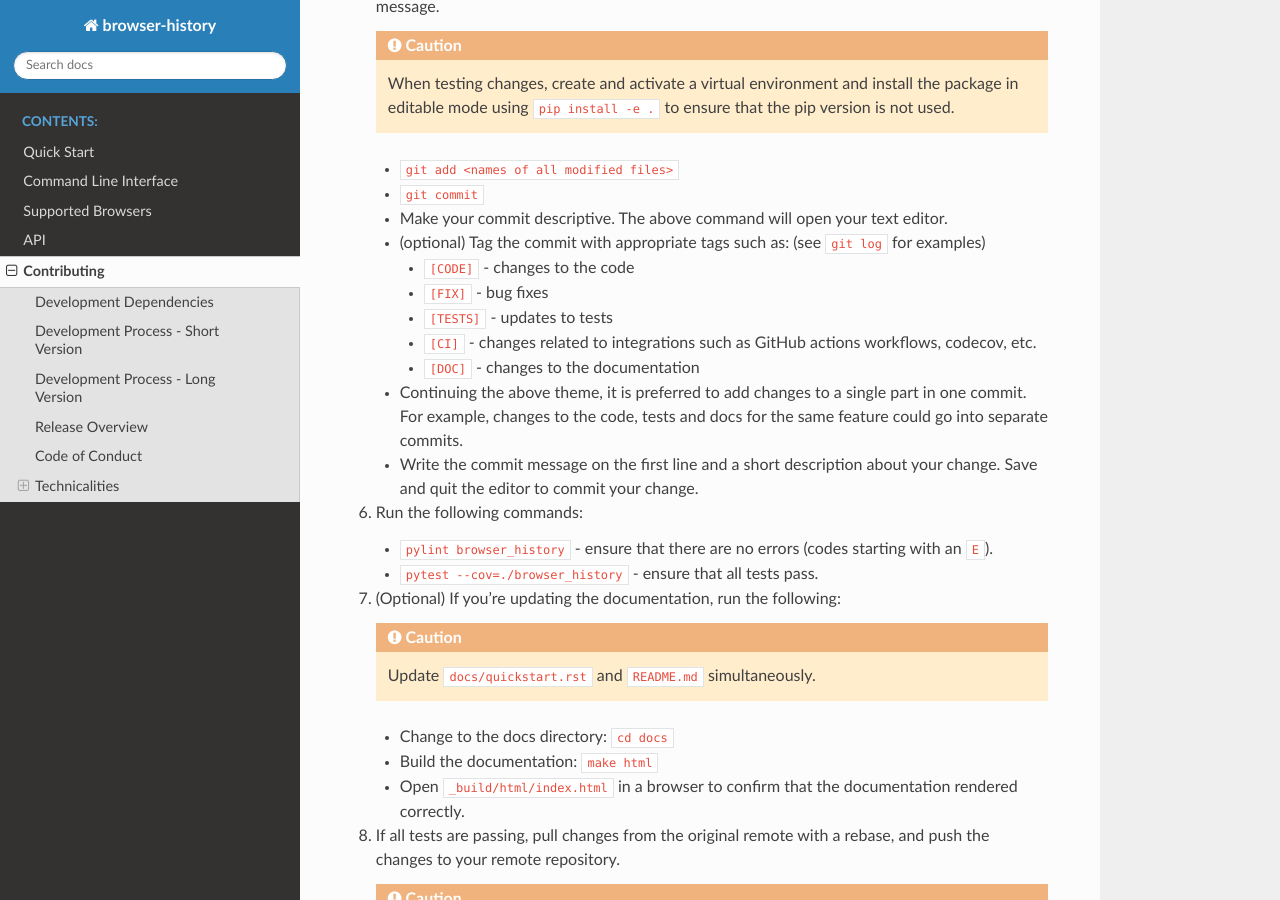
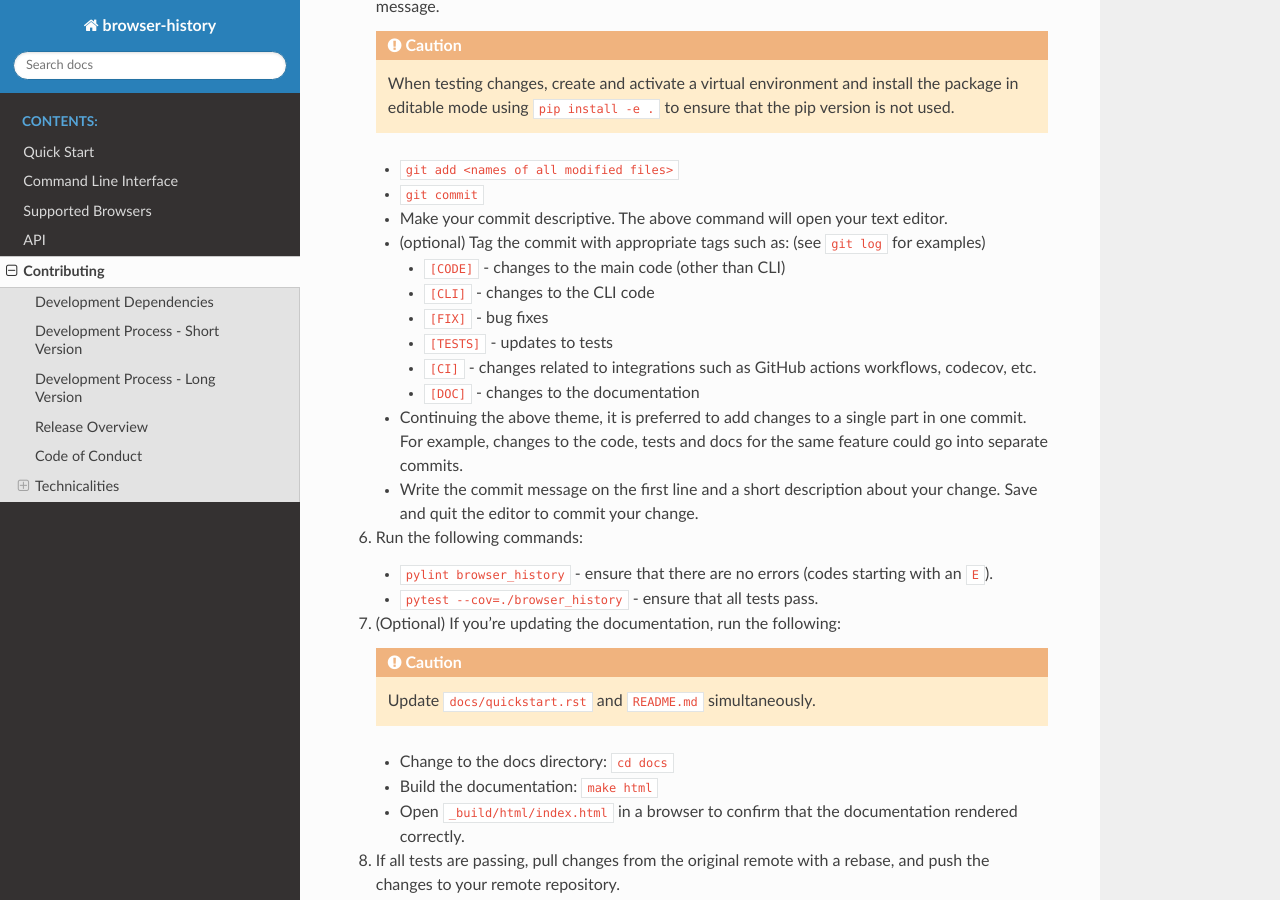
Before and after one commit to browser-history/browser-history, a Sphinx documentation site: the page built from docs/contributing.rst, in a window 1280 px wide and 900 px high, scrolled down 1349 px. Built offline with Sphinx 7.4.7 and the Read the Docs theme 2.0.0, drawn with Linux system fonts in a browser that asks for light colours.

Commit message:
[DOC] add cli tag in contributing guidelines

```diff
--- a/docs/contributing.rst
+++ b/docs/contributing.rst
@@ -62,7 +62,8 @@ Development Process - Long Version
    * Make your commit descriptive. The above command will open your text editor.
    * (optional) Tag the commit with appropriate tags such as: (see ``git log`` for examples)
 
-     * ``[CODE]`` - changes to the code
+     * ``[CODE]`` - changes to the main code (other than CLI)
+     * ``[CLI]`` - changes to the CLI code
      * ``[FIX]`` - bug fixes
      * ``[TESTS]`` - updates to tests
      * ``[CI]`` - changes related to integrations such as GitHub actions workflows, codecov, etc.
```
